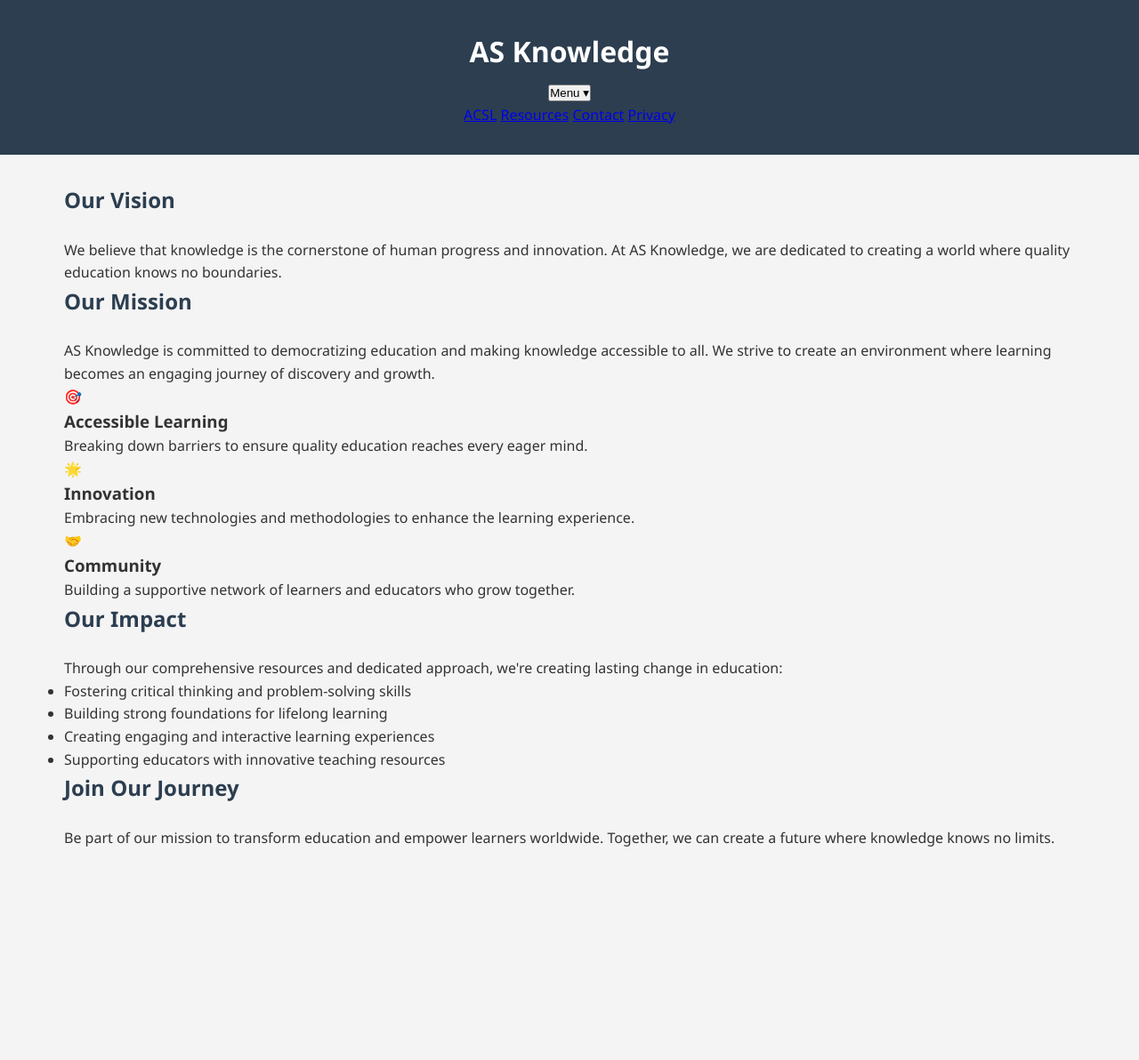
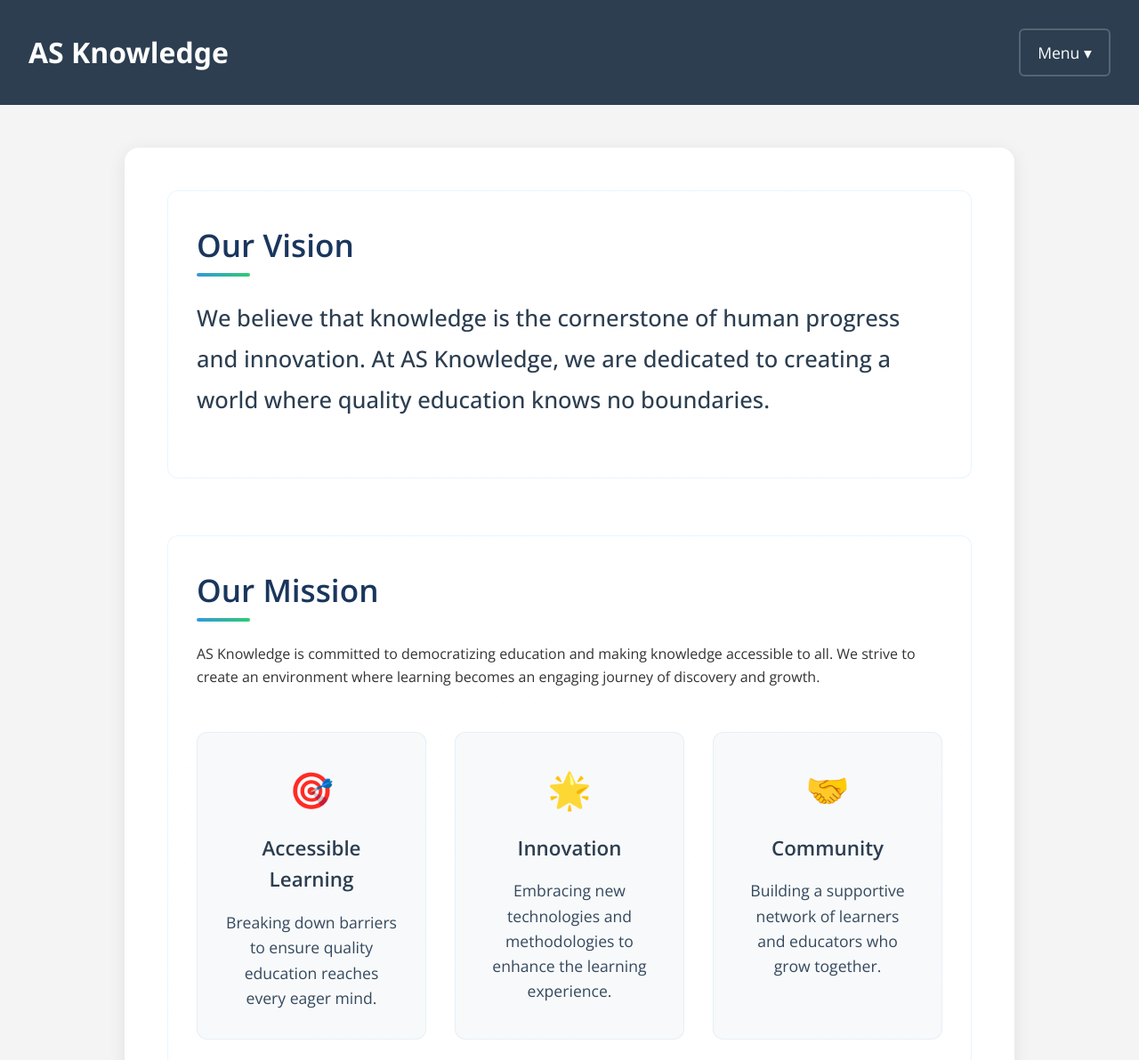
Before and after one commit to Kambria94/acsl, a plain HTML site: page index.html in a window 1280 px wide. Shown: the top 1192 px of the page at 89% size. Before the commit the page ends 955 px from the top, so only its background shows below. Drawn offline with nearby package versions, Linux system fonts and the light colour scheme.

Commit message:
Update styles.css

```diff
--- a/ACSL/styles.css
+++ b/ACSL/styles.css
@@ -17,10 +17,106 @@ header {
     text-align: center;
     padding: 2rem;
     margin-bottom: 2rem;
+    display: flex;
+    justify-content: space-between;
+    align-items: center;
 }
 
 header h1 {
-    margin-bottom: 0.5rem;
+    margin: 0;
+}
+
+.nav-menu {
+    position: relative;
+}
+
+.dropbtn {
+    background-color: transparent;
+    color: white;
+    padding: 0.8rem 1.2rem;
+    font-size: 1.1rem;
+    border: 2px solid rgba(255, 255, 255, 0.2);
+    border-radius: 6px;
+    cursor: pointer;
+    transition: all 0.3s ease;
+    font-family: 'Open Sans', sans-serif;
+}
+
+.dropbtn:hover {
+    background-color: rgba(255, 255, 255, 0.1);
+    border-color: rgba(255, 255, 255, 0.4);
+}
+
+.dropdown {
+    position: relative;
+    display: inline-block;
+}
+
+.dropdown-content {
+    display: none;
+    position: absolute;
+    right: 0;
+    background-color: white;
+    min-width: 180px;
+    box-shadow: 0 8px 16px rgba(0,0,0,0.1);
+    border-radius: 8px;
+    overflow: hidden;
+    z-index: 1;
+}
+
+.dropdown-content a {
+    color: #2c3e50;
+    padding: 1rem 1.5rem;
+    text-decoration: none;
+    display: block;
+    text-align: left;
+    transition: all 0.2s ease;
+    font-family: 'Open Sans', sans-serif;
+}
+
+.dropdown-content a:hover {
+    background-color: #f8f9fa;
+    color: #3498db;
+}
+
+.dropdown:hover .dropdown-content {
+    display: block;
+    animation: fadeIn 0.3s ease;
+}
+
+@keyframes fadeIn {
+    from {
+        opacity: 0;
+        transform: translateY(-10px);
+    }
+    to {
+        opacity: 1;
+        transform: translateY(0);
+    }
+}
+
+@media (max-width: 768px) {
+    header {
+        flex-direction: column;
+        gap: 1rem;
+        padding: 1.5rem;
+    }
+
+    .nav-menu {
+        width: 100%;
+    }
+
+    .dropdown {
+        width: 100%;
+    }
+
+    .dropbtn {
+        width: 100%;
+    }
+
+    .dropdown-content {
+        width: 100%;
+    }
 }
 
 main {
@@ -1062,3 +1158,154 @@ sup, sub {
     margin: 1rem auto;
     display: block;
 }
+
+.about-section {
+    max-width: 1000px;
+    margin: 3rem auto;
+    padding: 3rem;
+    background-color: white;
+    border-radius: 16px;
+    box-shadow: 0 4px 20px rgba(0,0,0,0.08);
+    font-family: 'Open Sans', sans-serif;
+}
+
+.about-section h2 {
+    color: #1a365d;
+    font-size: 2.2rem;
+    margin-bottom: 1.5rem;
+    font-weight: 600;
+    position: relative;
+    padding-bottom: 0.5rem;
+}
+
+.about-section h2::after {
+    content: '';
+    position: absolute;
+    bottom: 0;
+    left: 0;
+    width: 60px;
+    height: 4px;
+    background: linear-gradient(90deg, #3498db, #2ecc71);
+    border-radius: 2px;
+}
+
+.vision-block, .mission-block, .impact-block, .join-block {
+    margin-bottom: 4rem;
+    padding: 2rem;
+    background: linear-gradient(to right bottom, rgba(255,255,255,0.7), rgba(255,255,255,0.3));
+    border-radius: 12px;
+    border: 1px solid rgba(52, 152, 219, 0.1);
+}
+
+.vision-statement {
+    font-size: 1.6rem;
+    line-height: 1.8;
+    color: #2c3e50;
+    font-weight: 500;
+    margin-bottom: 2rem;
+}
+
+.mission-pillars {
+    display: grid;
+    grid-template-columns: repeat(auto-fit, minmax(250px, 1fr));
+    gap: 2rem;
+    margin-top: 3rem;
+}
+
+.pillar {
+    text-align: center;
+    padding: 2rem;
+    background-color: #f8f9fa;
+    border-radius: 12px;
+    transition: transform 0.3s ease;
+    border: 1px solid rgba(52, 152, 219, 0.1);
+}
+
+.pillar:hover {
+    transform: translateY(-5px);
+    box-shadow: 0 4px 15px rgba(0,0,0,0.1);
+}
+
+.pillar-icon {
+    font-size: 2.5rem;
+    margin-bottom: 1rem;
+}
+
+.pillar h3 {
+    color: #2c3e50;
+    font-size: 1.4rem;
+    margin-bottom: 1rem;
+    font-weight: 600;
+}
+
+.pillar p {
+    color: #34495e;
+    font-size: 1.1rem;
+    line-height: 1.6;
+}
+
+.impact-list {
+    list-style: none;
+    padding: 0;
+    margin: 2rem 0;
+}
+
+.impact-list li {
+    position: relative;
+    padding-left: 2rem;
+    margin-bottom: 1.2rem;
+    font-size: 1.2rem;
+    color: #34495e;
+    line-height: 1.6;
+}
+
+.impact-list li::before {
+    content: '✓';
+    position: absolute;
+    left: 0;
+    color: #2ecc71;
+    font-weight: bold;
+}
+
+.join-block {
+    background: linear-gradient(135deg, #3498db 0%, #2ecc71 100%);
+    color: white;
+    text-align: center;
+    padding: 3rem;
+    margin-bottom: 0;
+}
+
+.join-block h2 {
+    color: white;
+}
+
+.join-block h2::after {
+    background: white;
+}
+
+.join-block p {
+    font-size: 1.4rem;
+    line-height: 1.8;
+    max-width: 800px;
+    margin: 0 auto;
+    color: white;
+}
+
+@media (max-width: 768px) {
+    .about-section {
+        padding: 2rem;
+        margin: 2rem 1rem;
+    }
+
+    .vision-statement {
+        font-size: 1.4rem;
+    }
+
+    .mission-pillars {
+        grid-template-columns: 1fr;
+    }
+
+    .pillar {
+        padding: 1.5rem;
+    }
+}
```
